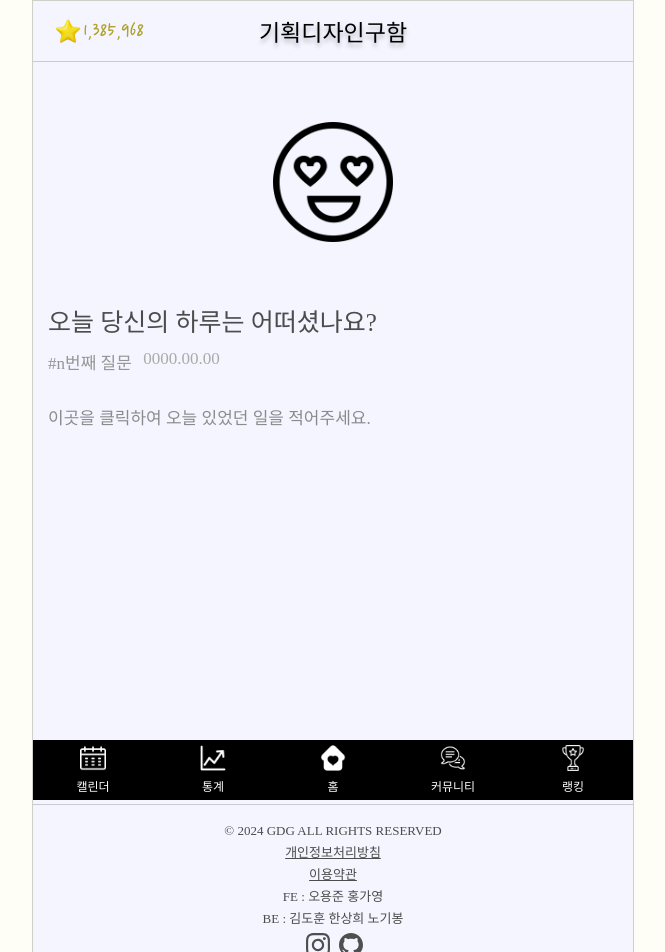
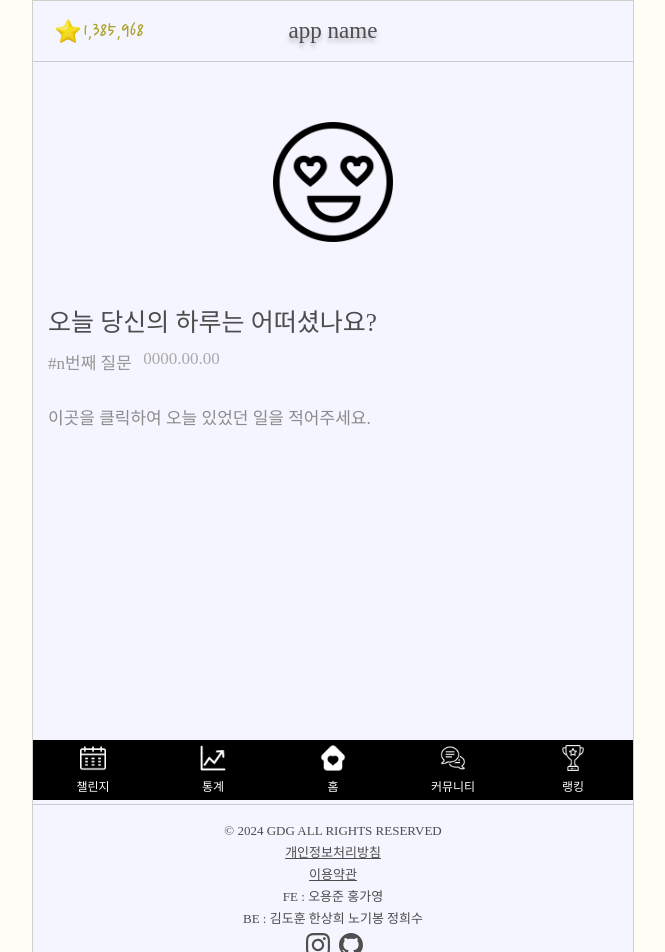
Before and after one commit to TEAM-GDG/FrontEnd, a React (Create React App) app: page /statusRecord in a window 1280 px wide. Shown: the top 952 px of the page, without its empty margins (307-972 px from the left). Built offline with nearby package versions, Linux system fonts and the light colour scheme; a web font is replaced by a local one.

Commit message:
작은변경 움!!

```diff
--- /dev/null
+++ b/src/components/EmotionModal/index.js
@@ -0,0 +1,9 @@
+import React from 'react';
+import '../../App.css';
+import './EmotionModal.css';
+
+const EmotionModal = () => {
+  return <div className="container">EmotionModal</div>;
+};
+
+export default EmotionModal;
--- a/src/components/Footer.js
+++ b/src/components/Footer.js
@@ -12,7 +12,7 @@ const Footer = () => {
         이용약관
       </a>
       <span>FE : 오용준 홍가영</span>
-      <span>BE : 김도훈 한상희 노기봉</span>
+      <span>BE : 김도훈 한상희 노기봉 정희수</span>
       <div className="footer__contacts">
         <a href="https://www.instagram.com/likelion_ync/">
           <svg
--- a/src/components/Header.css
+++ b/src/components/Header.css
@@ -50,7 +50,6 @@
 
 .header__title__text {
   font-size: 23px;
-  color: #000;
   font-style: normal;
   font-weight: 400;
   line-height: normal;
--- a/src/components/Header.js
+++ b/src/components/Header.js
@@ -9,7 +9,7 @@ const Header = () => {
         <span className="header__points__text">1,385,968</span>
       </div>
       <div className="header__title">
-        <span className="header__title__text">기획디자인구함</span>
+        <span className="header__title__text">app name</span>
       </div>
       <div className="header__empty" />
     </header>
--- a/src/components/Navbar.css
+++ b/src/components/Navbar.css
@@ -40,7 +40,6 @@
     .navbar__box__text {
         font-size: 10px;
     }
-
 }
 
 @media (max-width: 440px) {
--- a/src/components/Navbar.js
+++ b/src/components/Navbar.js
@@ -68,7 +68,7 @@ const Navbar = ({ naviState, handleChangePage }) => {
           src="navIcon/inactive/cal.png"
           alt="캘린더"
         />
-        <span className="navbar__box__text">캘린더</span>
+        <span className="navbar__box__text">챌린지</span>
       </a>
       <a
         href="insight"
--- a/src/pages/RecordPage/index.js
+++ b/src/pages/RecordPage/index.js
@@ -1,8 +1,15 @@
-import React from 'react';
+import React, { useState } from 'react';
 import '../../App.css';
 import styled from 'styled-components';
+import EmotionModal from '../../components/EmotionModal';
 
 const RecordPage = () => {
+  const [modalOpen, setModalOpen] = useState(false);
+
+  const handleClick = () => {
+    setModalOpen(true);
+  };
+
   return (
     <div className="container">
       <IconContainer>
@@ -18,6 +25,7 @@ const RecordPage = () => {
       <UserInputContainer>
         이곳을 클릭하여 오늘 있었던 일을 적어주세요.
       </UserInputContainer>
+      {modalOpen && <EmotionModal setModalOpen={setModalOpen} />}
     </div>
   );
 };
```
Also changed, not shown: src/components/EmotionModal/EmotionModal.css (added).
